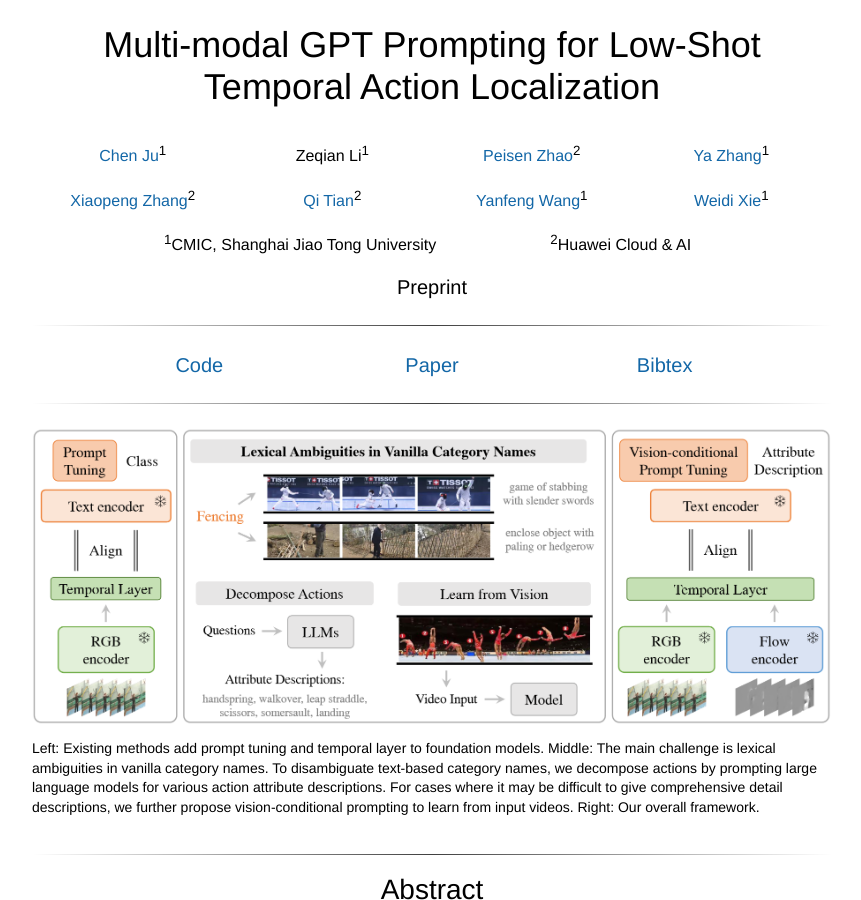
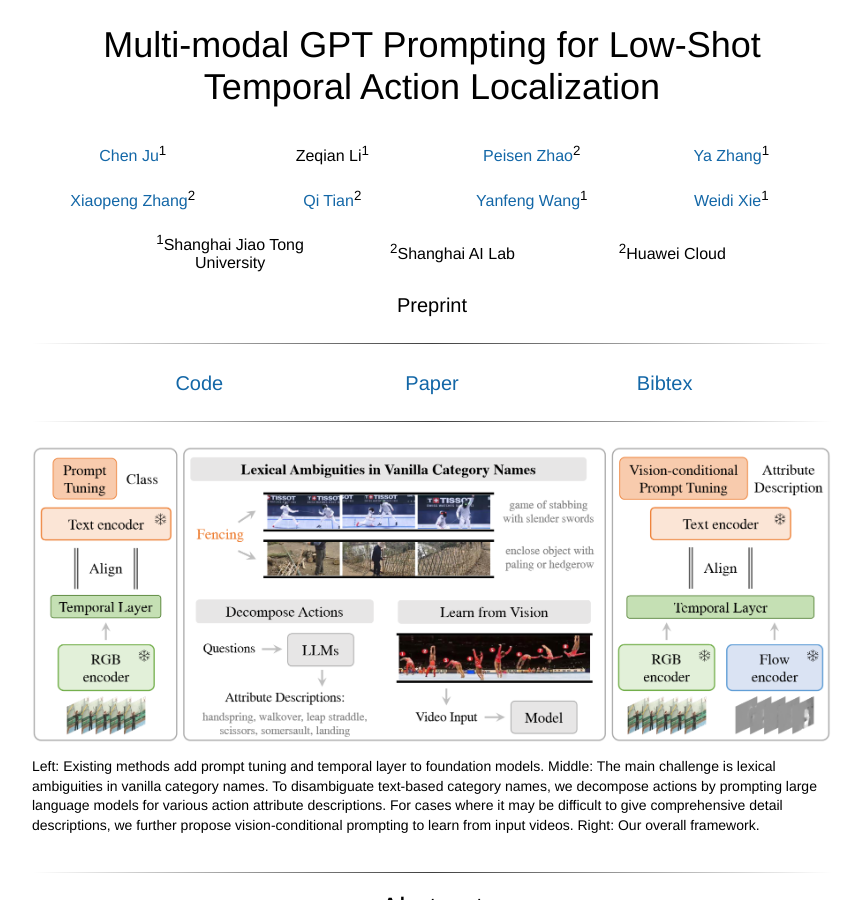
Before and after one commit to ju-chen/Voide1220.github.io, a Jekyll site: the page GPT_prompt/index.html, which Jekyll copies as it is, in a window 1280 px wide and 900 px high. Shown: the whole window, without its empty margins (208-1069 px from the left). Built offline with Jekyll 4.4.1, drawn with Linux system fonts in a browser that asks for light colours; some web fonts are replaced.

Commit message:
Update index.html

```diff
--- a/GPT_prompt/index.html
+++ b/GPT_prompt/index.html
@@ -233,7 +233,7 @@
 
 
 	  <table align="center" width="700px">
-            <tbody><tr>
+         <tbody><tr>
                     <td align="center" width="50px">
               <center>
                     <span style="font-size:16px"></span>
@@ -241,16 +241,24 @@
                 </td>
                     <td align="center" width="300px">
               <center>
-                    <span style="font-size:16px"><sup>1</sup>CMIC, Shanghai Jiao Tong University</span>
+                    <span style="font-size:16px"><sup>1</sup>Shanghai Jiao Tong University</span>
                 </center>
+
+	    	</td>
+                    <td align="center" width="300px">
+              <center>
+                    <span style="font-size:16px"><sup>2</sup>Shanghai AI Lab</span>
+                </center>
+                </td>
 
                 </td>
                     <td align="center" width="300px">
               <center>
-                    <span style="font-size:16px"><sup>2</sup>Huawei Cloud & AI</span>
+                    <span style="font-size:16px"><sup>2</sup>Huawei Cloud</span>
                 </center>
                 </td>
-        </tr></tbody></table>
+        </tr></tbody>
+	</table>
 
 			<br>
 			<table align=center width=500px>
```
